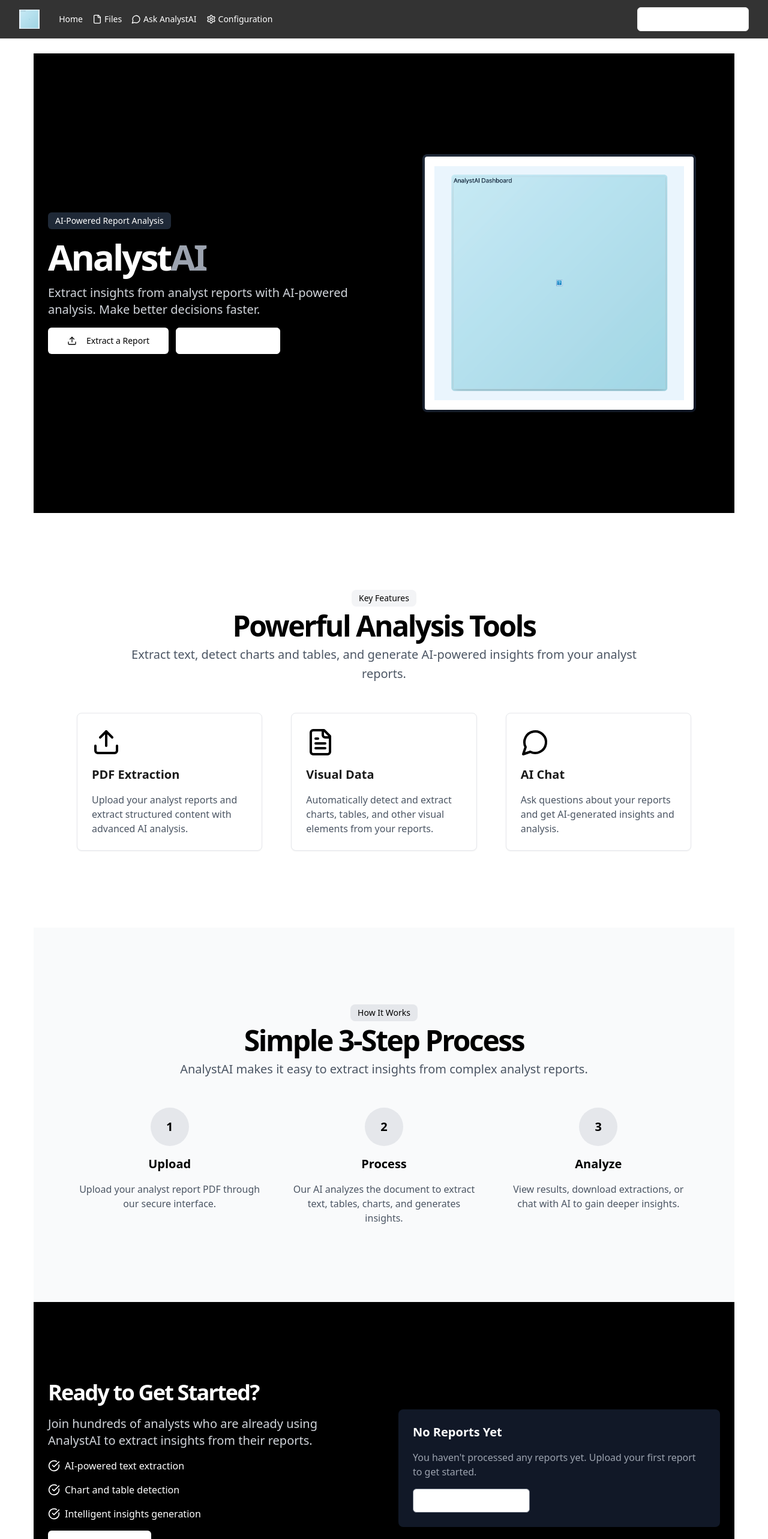
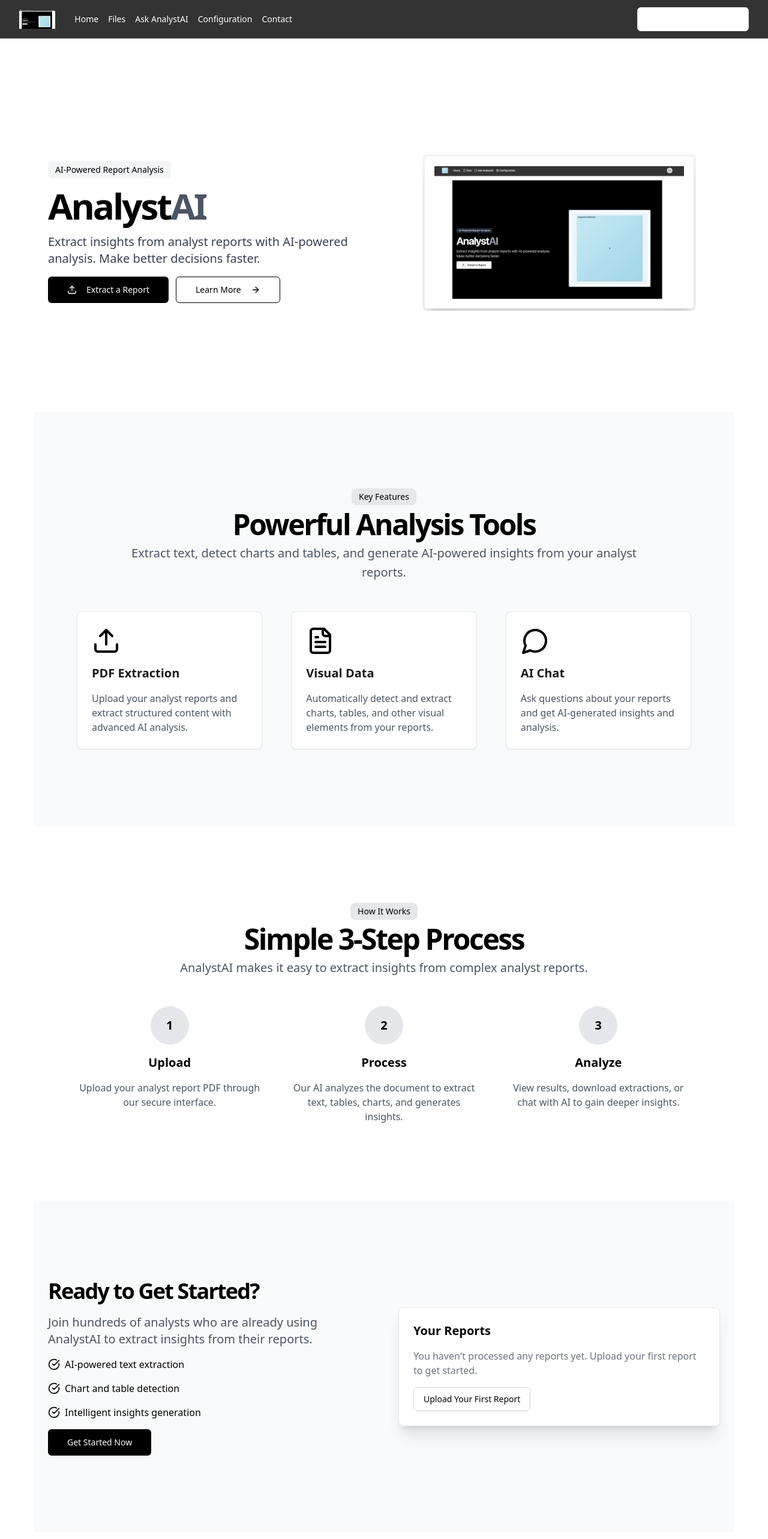
Before and after one commit to NickB03/report-mind, a React (Vite) app: page / in a window 1280 px wide. Shown: the top 2565 px of the page at 60% size. Built offline with nearby package versions, Linux system fonts and the light colour scheme.

Commit message:
Refactor UI and add contact link
- Reverted background and banner to white
- Fixed broken image in top left corner
- Added "Contact" link to navbar
- Removed icons from Files, Ask Analyst, and Configuration links
- Updated logo

```diff
--- a/src/components/Navbar.tsx
+++ b/src/components/Navbar.tsx
@@ -4,12 +4,13 @@ import { Link } from "react-router-dom";
 import { Button } from "@/components/ui/button";
 import { Sheet, SheetContent, SheetTrigger } from "@/components/ui/sheet";
 import { DropdownMenu, DropdownMenuContent, DropdownMenuItem, DropdownMenuSeparator, DropdownMenuTrigger } from "@/components/ui/dropdown-menu";
-import { Menu, File, Upload, MessageCircle, Settings, LogOut, User } from "lucide-react";
+import { Menu, LogOut, User } from "lucide-react";
 import { useReports } from "@/contexts/ReportContext";
 import { Avatar, AvatarFallback, AvatarImage } from "@/components/ui/avatar";
 
 const Navbar = () => {
   const [open, setOpen] = useState(false);
+  const [logoError, setLogoError] = useState(false);
   const {
     user,
     setUser,
@@ -32,19 +33,25 @@ const Navbar = () => {
     setUser(null);
   };
 
+  const handleLogoError = () => {
+    console.log("Logo loading error, falling back to text");
+    setLogoError(true);
+  };
+
   return (
     <header className="sticky top-0 z-50 w-full border-b bg-black text-white backdrop-blur supports-[backdrop-filter]:bg-black/80">
       <div className="container flex h-16 items-center">
         <Link to="/" className="flex items-center mr-6">
+          {!logoError ? (
             <img
-            src="/lovable-uploads/9874fc9d-1d1a-4db3-a201-1b077b901bb7.png"
+              src="/lovable-uploads/d6805a68-c487-4dda-8940-958e2dd60cd3.png"
               alt="AnalystAI"
               className="h-8 mr-2"
-            onError={(e) => {
-              console.log("Logo loading error, falling back to text");
-              e.currentTarget.style.display = 'none';
-            }}
+              onError={handleLogoError}
             />
+          ) : (
+            <div className="font-bold text-xl">AnalystAI</div>
+          )}
         </Link>
 
         {/* Main Navigation */}
@@ -52,18 +59,21 @@ const Navbar = () => {
           <Link to="/" className="text-sm font-medium transition-colors hover:text-white/80">
             Home
           </Link>
-          <Link to="/extract" className="text-sm font-medium transition-colors hover:text-white/80 flex items-center">
-            <File className="h-4 w-4 mr-1" />
+          <Link to="/extract" className="text-sm font-medium transition-colors hover:text-white/80">
             Files
           </Link>
-          <Link to="/chat" className="text-sm font-medium transition-colors hover:text-white/80 flex items-center">
-            <MessageCircle className="h-4 w-4 mr-1" />
+          <Link to="/chat" className="text-sm font-medium transition-colors hover:text-white/80">
             Ask AnalystAI
           </Link>
-          <Link to="/config" className="text-sm font-medium transition-colors hover:text-white/80 flex items-center">
-            <Settings className="h-4 w-4 mr-1" />
+          <Link to="/config" className="text-sm font-medium transition-colors hover:text-white/80">
             Configuration
           </Link>
+          <a href="https://www.linkedin.com/in/nickbohmer"
+             className="text-sm font-medium transition-colors hover:text-white/80"
+             target="_blank"
+             rel="noopener noreferrer">
+            Contact
+          </a>
         </nav>
 
         {/* Mobile Menu Button */}
@@ -76,28 +86,37 @@ const Navbar = () => {
           </SheetTrigger>
           <SheetContent side="left" className="bg-black text-white pr-0">
             <Link to="/" className="flex items-center py-4">
+              {!logoError ? (
                 <img
-                src="/lovable-uploads/9874fc9d-1d1a-4db3-a201-1b077b901bb7.png"
+                  src="/lovable-uploads/d6805a68-c487-4dda-8940-958e2dd60cd3.png"
                   alt="AnalystAI"
                   className="h-8"
+                  onError={handleLogoError}
                 />
+              ) : (
+                <div className="font-bold text-xl">AnalystAI</div>
+              )}
             </Link>
             <nav className="grid gap-2 text-lg font-medium mt-4">
               <Link to="/" className="flex items-center gap-2 py-2 text-sm" onClick={() => setOpen(false)}>
                 Home
               </Link>
               <Link to="/extract" className="flex items-center gap-2 py-2 text-sm" onClick={() => setOpen(false)}>
-                <File className="h-4 w-4" />
                 Files
               </Link>
               <Link to="/chat" className="flex items-center gap-2 py-2 text-sm" onClick={() => setOpen(false)}>
-                <MessageCircle className="h-4 w-4" />
                 Ask AnalystAI
               </Link>
               <Link to="/config" className="flex items-center gap-2 py-2 text-sm" onClick={() => setOpen(false)}>
-                <Settings className="h-4 w-4" />
                 Configuration
               </Link>
+              <a href="https://www.linkedin.com/in/nickbohmer"
+                 className="flex items-center gap-2 py-2 text-sm"
+                 target="_blank"
+                 rel="noopener noreferrer"
+                 onClick={() => setOpen(false)}>
+                Contact
+              </a>
             </nav>
           </SheetContent>
         </Sheet>
@@ -129,13 +148,11 @@ const Navbar = () => {
               <DropdownMenuSeparator />
               <DropdownMenuItem asChild>
                 <Link to="/config">
-                  <Settings className="mr-2 h-4 w-4" />
                   <span>Settings</span>
                 </Link>
               </DropdownMenuItem>
               <DropdownMenuSeparator />
               <DropdownMenuItem onClick={handleSignOut}>
-                <LogOut className="mr-2 h-4 w-4" />
                 <span>Log out</span>
               </DropdownMenuItem>
             </DropdownMenuContent>
--- a/src/pages/Home.tsx
+++ b/src/pages/Home.tsx
@@ -13,38 +13,38 @@ const Home = () => {
   return (
     <Layout>
       {/* Hero Section */}
-      <section className="py-12 md:py-24 lg:py-32 bg-black text-white">
+      <section className="py-12 md:py-24 lg:py-32 bg-white text-black">
         <div className="container px-4 md:px-6">
           <div className="grid gap-6 lg:grid-cols-2 lg:gap-12 items-center">
             <div className="space-y-4">
-              <div className="inline-block text-sm font-medium px-3 py-1 bg-gray-800 text-white rounded-md">
+              <div className="inline-block text-sm font-medium px-3 py-1 bg-gray-100 text-black rounded-md">
                 AI-Powered Report Analysis
               </div>
               <h1 className="text-3xl font-bold tracking-tighter sm:text-4xl md:text-5xl lg:text-6xl">
-                <span className="text-white">Analyst</span>
-                <span className="text-gray-400">AI</span>
+                <span className="text-black">Analyst</span>
+                <span className="text-gray-600">AI</span>
               </h1>
-              <p className="max-w-[600px] text-gray-300 md:text-xl">
+              <p className="max-w-[600px] text-gray-700 md:text-xl">
                 Extract insights from analyst reports with AI-powered analysis. Make better decisions faster.
               </p>
               <div className="flex flex-col sm:flex-row gap-3">
-                <Button asChild size="lg" className="bg-white text-black hover:bg-gray-200">
+                <Button asChild size="lg" className="bg-black text-white hover:bg-gray-800">
                   <Link to="/extract">
                     <Upload className="mr-2 h-4 w-4" />
                     Extract a Report
                   </Link>
                 </Button>
                 {!isSignedIn && (
-                  <Button variant="outline" size="lg" className="text-white border-white hover:bg-gray-800">
+                  <Button variant="outline" size="lg" className="text-black border-black hover:bg-gray-100">
                     Learn More <ArrowRight className="ml-2 h-4 w-4" />
                   </Button>
                 )}
               </div>
             </div>
             <div className="mx-auto lg:mx-0 p-4 lg:p-10">
-              <div className="rounded-lg overflow-hidden bg-gradient-to-br from-gray-800 to-gray-900 p-1">
+              <div className="rounded-lg overflow-hidden bg-gray-100 p-1">
                 <img
-                  src="/lovable-uploads/9874fc9d-1d1a-4db3-a201-1b077b901bb7.png"
+                  src="/lovable-uploads/d6805a68-c487-4dda-8940-958e2dd60cd3.png"
                   alt="AnalystAI Logo"
                   className="rounded shadow-xl bg-white p-4"
                   width={550}
@@ -61,11 +61,11 @@ const Home = () => {
       </section>
 
       {/* Features Section */}
-      <section className="w-full py-12 md:py-24 lg:py-32 bg-white">
+      <section className="w-full py-12 md:py-24 lg:py-32 bg-gray-50">
         <div className="container px-4 md:px-6">
           <div className="flex flex-col items-center justify-center space-y-4 text-center">
             <div className="space-y-2">
-              <div className="inline-block rounded-lg bg-gray-100 px-3 py-1 text-sm">Key Features</div>
+              <div className="inline-block rounded-lg bg-gray-200 px-3 py-1 text-sm">Key Features</div>
               <h2 className="text-3xl font-bold tracking-tighter sm:text-5xl">
                 Powerful Analysis Tools
               </h2>
@@ -107,7 +107,7 @@ const Home = () => {
       </section>
 
       {/* How It Works Section */}
-      <section className="w-full py-12 md:py-24 lg:py-32 bg-gray-50">
+      <section className="w-full py-12 md:py-24 lg:py-32 bg-white">
         <div className="container px-4 md:px-6">
           <div className="flex flex-col items-center justify-center space-y-4 text-center">
             <div className="space-y-2">
@@ -152,68 +152,68 @@ const Home = () => {
         </div>
       </section>
 
-      {/* CTA Section */}
-      <section className="w-full py-12 md:py-24 lg:py-32 bg-black text-white">
+      {/* CTA Section with Processed Reports */}
+      <section className="w-full py-12 md:py-24 lg:py-32 bg-gray-50">
         <div className="container px-4 md:px-6">
           <div className="grid gap-6 lg:grid-cols-2 lg:gap-12 items-center">
             <div className="space-y-4">
               <h2 className="text-3xl font-bold tracking-tighter md:text-4xl/tight">
                 Ready to Get Started?
               </h2>
-              <p className="max-w-[600px] text-gray-300 md:text-xl">
+              <p className="max-w-[600px] text-gray-600 md:text-xl">
                 Join {processedCount > 0 ? processedCount : 'hundreds of'} analysts who are already using AnalystAI to extract insights from their reports.
               </p>
               <div className="space-y-4">
                 <div className="flex items-center gap-2">
-                  <CheckCircle className="h-5 w-5 text-white" />
+                  <CheckCircle className="h-5 w-5 text-black" />
                   <span>AI-powered text extraction</span>
                 </div>
                 <div className="flex items-center gap-2">
-                  <CheckCircle className="h-5 w-5 text-white" />
+                  <CheckCircle className="h-5 w-5 text-black" />
                   <span>Chart and table detection</span>
                 </div>
                 <div className="flex items-center gap-2">
-                  <CheckCircle className="h-5 w-5 text-white" />
+                  <CheckCircle className="h-5 w-5 text-black" />
                   <span>Intelligent insights generation</span>
                 </div>
               </div>
               <div className="flex flex-col sm:flex-row gap-3">
-                <Button asChild size="lg" className="bg-white text-black hover:bg-gray-200">
+                <Button asChild size="lg" className="bg-black text-white hover:bg-gray-800">
                   <Link to="/extract">Get Started Now</Link>
                 </Button>
               </div>
             </div>
             {reports.length > 0 ? (
-              <div className="mx-auto lg:mx-0 rounded-lg overflow-hidden shadow-xl bg-gray-900 p-6">
+              <div className="mx-auto lg:mx-0 rounded-lg overflow-hidden shadow-xl bg-white border border-gray-200 p-6">
                 <h3 className="text-xl font-bold mb-4">Processed Reports</h3>
                 <div className="space-y-4">
                   {reports.slice(0, 3).map((report) => (
-                    <div key={report.id} className="p-4 border border-gray-700 rounded-lg flex items-center justify-between">
+                    <div key={report.id} className="p-4 border border-gray-200 rounded-lg flex items-center justify-between">
                       <div>
                         <h4 className="font-medium">{report.name}</h4>
-                        <p className="text-sm text-gray-400">
+                        <p className="text-sm text-gray-500">
                           {report.processed ? 'Processed' : 'Pending'}
                         </p>
                       </div>
-                      <Button asChild variant="outline" size="sm" className="border-gray-500 text-white">
+                      <Button asChild variant="outline" size="sm" className="border-gray-300 text-black">
                         <Link to={`/results/${report.id}`}>View</Link>
                       </Button>
                     </div>
                   ))}
                   {reports.length > 3 && (
-                    <Button asChild variant="link" className="w-full text-gray-300">
+                    <Button asChild variant="link" className="w-full text-black">
                       <Link to="/results">View All Reports</Link>
                     </Button>
                   )}
                 </div>
               </div>
             ) : (
-              <div className="mx-auto lg:mx-0 rounded-lg overflow-hidden shadow-xl bg-gray-900 p-6">
-                <h3 className="text-xl font-bold mb-4">No Reports Yet</h3>
-                <p className="text-gray-400 mb-4">
+              <div className="mx-auto lg:mx-0 rounded-lg overflow-hidden shadow-xl bg-white border border-gray-200 p-6">
+                <h3 className="text-xl font-bold mb-4">Your Reports</h3>
+                <p className="text-gray-500 mb-4">
                   You haven't processed any reports yet. Upload your first report to get started.
                 </p>
-                <Button asChild variant="outline" className="border-gray-500 text-white">
+                <Button asChild variant="outline" className="border-gray-300 text-black">
                   <Link to="/extract">Upload Your First Report</Link>
                 </Button>
               </div>
```
Also changed, not shown: src/components/AnalystAILogo.tsx (added, +20 -0 lines), public/lovable-uploads/d6805a68-c487-4dda-8940-958e2dd60cd3.png (added). Lines whose indentation alone changed are shown as unchanged.
